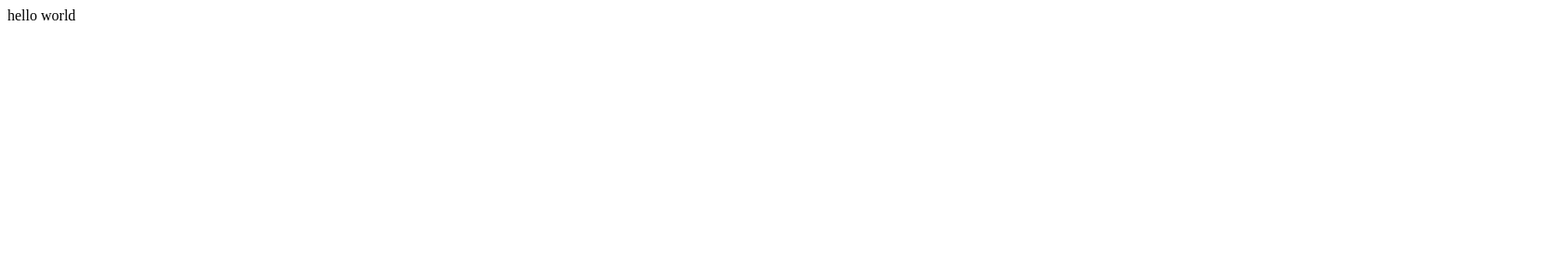
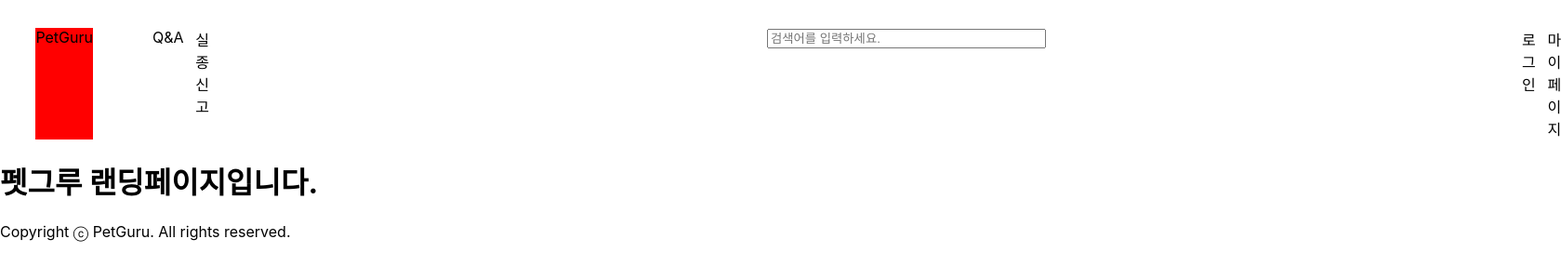
Before and after one commit to codestates/petguru-client, a Next.js app: page / in a window 1280 px wide. Shown: the top 300 px of the page at 93% size, 1679 px wide, since content can reach past the window. Built offline with nearby package versions, Linux system fonts and the light colour scheme.

Commit message:
:building_construction: Project Pages architecture
브랜치 생성해서 프로젝트 시작하기 전에 프로젝트 페이지 구조를 잡음

```diff
--- a/pages/_app.js
+++ b/pages/_app.js
@@ -1,7 +1,24 @@
-import Home from './index.js'
+import Footer from '../src/components/Footer'
+import NavigationBar from '../src/components/Navbar'
+import '../styles/globals.css'
 
-function MyApp() {
-  return <Home/>
+function MyApp({ Component, pageProps }) {
+  return (
+    <>
+      <NavigationBar />
+      <Component {...pageProps} />
+      <Footer />
+    </>
+  )
 }
 
 export default MyApp
+
+
+/*
+페이지 전환시 레이아웃을 유지할 수 있습니다.,
+페이지 전환시 상태값을 유지할 수 있습니다.
+componentDidCatch를 이용해서 커스텀 에러 핸들링을 할 수 있습니다.
+추가적인 데이터를 페이지로 주입시켜 주는게 가능합니다.
+글로벌 CSS를 이곳에 선언합니다.
+*/
--- /dev/null
+++ b/pages/_document.js
@@ -0,0 +1,18 @@
+import Document, { Html, Head, Main, NextScript } from 'next/document'
+
+class MyDocument extends Document {
+
+  render() {
+    return (
+      <Html lang="ko en">
+        <Head/>
+        <body>
+          <Main />
+          <NextScript />
+        </body>
+      </Html>
+    )
+  }
+}
+
+export default MyDocument
--- a/pages/index.js
+++ b/pages/index.js
@@ -1,7 +1,12 @@
-
+import Head from 'next/head'
 
 export default function Home() {
   return (
-    <div>hello world</div>
+    <>
+      <Head>
+        <title>펫그루 | Welcome</title>
+      </Head>
+      <h1>펫그루 랜딩페이지입니다.</h1>
+    </>
   )
 }
--- /dev/null
+++ b/src/components/Footer.js
@@ -0,0 +1,8 @@
+export default function Footer() {
+  return <div>Copyright ⓒ PetGuru. All rights reserved. </div>
+}
+
+/*
+Footer에 카피라이트를 쓸지
+로고를 쓸지 결정해야함
+*/
--- /dev/null
+++ b/src/components/Navbar.js
@@ -0,0 +1,29 @@
+import Link from 'next/link';
+
+export default function NavigationBar() {
+  return (
+    <div className="nav" style={{marginTop:"30px", display:"flex"}}>
+      <div style={{ backgroundColor: "red", marginLeft: "3%" }}>
+        <Link href="/"><a>PetGuru</a></Link>
+      </div>
+      <div style={{ marginLeft: "5%" }}>
+        <Link href="/q&a"><a>Q&A</a></Link>
+      </div>
+      <div style={{ marginLeft: "1%" }}>
+        <Link href="/missing"><a>실종신고</a></Link>
+      </div>
+      <div style={{marginLeft: "600px"}}>
+        <input placeholder="검색어를 입력하세요." style={{width:"300px"}}/>
+      </div>
+      <div style={{ marginLeft: "40%" }}>로그인</div>
+      <div style={{ marginLeft: "1%" }}>
+        <Link href="/mypage"><a>마이페이지</a></Link>
+      </div>
+    </div>
+  )
+}
+
+/*
+임시 네비게이션바
+UI 찾아보고 적용해야 함
+*/
```
Also changed, not shown: pages/404.js (added, +28 -0 lines), pages/missing.js (added, +12 -0 lines), pages/mypage.js (added, +13 -0 lines), pages/q&a.js (added, +13 -0 lines).
